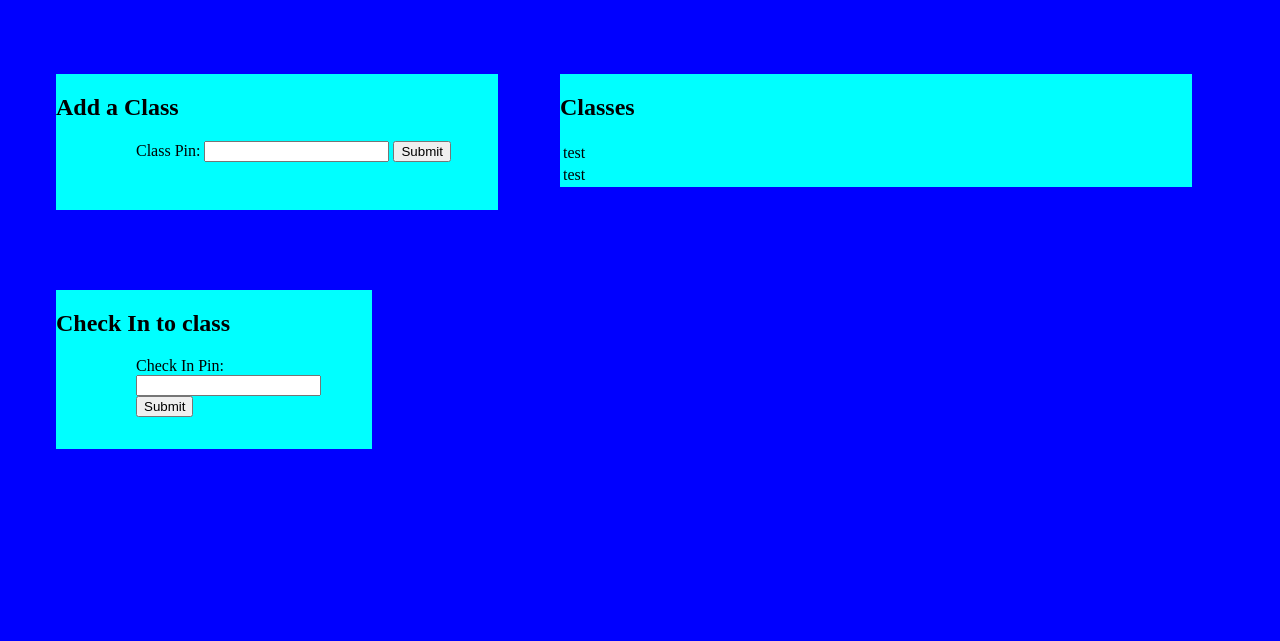
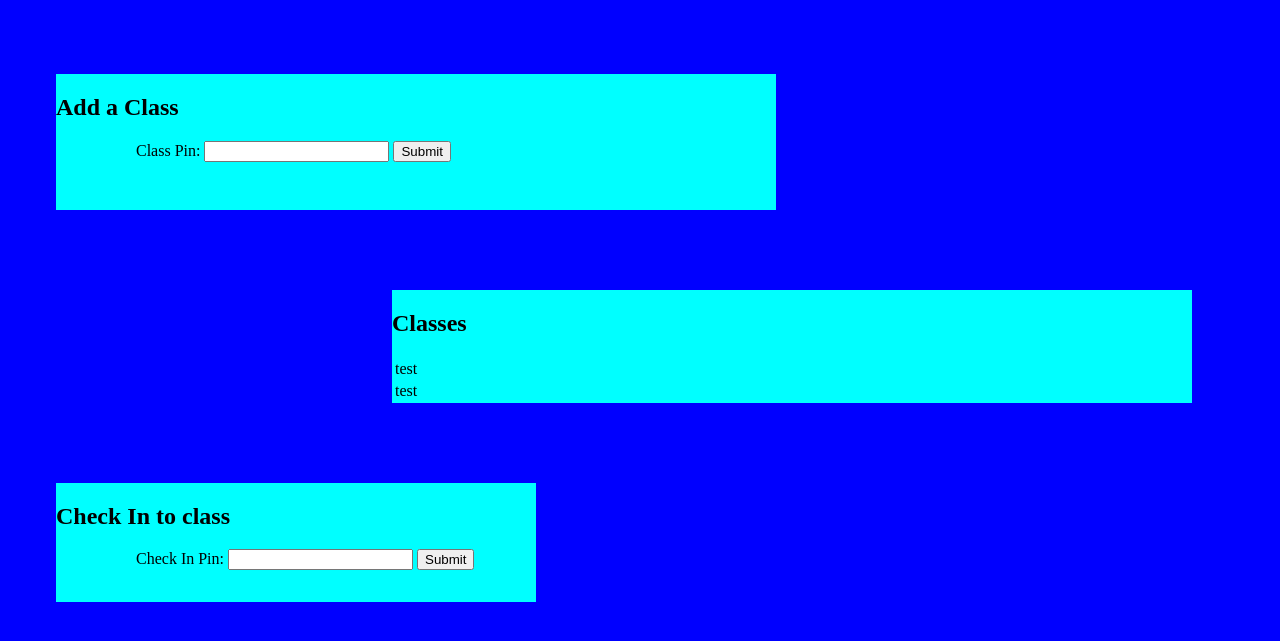
Before and after one commit to eTendance/main, a PHP site: page /eTendence-student.html in a window 1280 px wide. Shown: the part 30-671 px from the top of the page. Run offline with PHP 8.4, Linux system fonts and the light colour scheme.

Commit message:
added spot for professor name on dash board; changed css so that divs remain constant size and contains all the elements.

```diff
--- a/preliminary-GUI-pages/eTendenceProfessor.css
+++ b/preliminary-GUI-pages/eTendenceProfessor.css
@@ -46,11 +46,12 @@ body div h2
 #add
 {
 	float:left;
-	width:35%;
+	width:35em;
 	background-color:salmon;
 	margin-left: 5em;
 	margin-top:5em;
 	padding-bottom:3em;
+	wrap:normal;
 }
 #add div
 {
@@ -102,11 +103,12 @@ body div h2
 #classes
 {
 	float:right;
-	width:25%;
+	width:25em;
 	background-color:salmon;
 	margin-right:5em;
 	margin-top:5em;
 	margin-bottom:5em;
+	wrap:normal;
 }
 #classes ul
 {
--- a/preliminary-GUI-pages/eTendenceStudent.css
+++ b/preliminary-GUI-pages/eTendenceStudent.css
@@ -43,14 +43,14 @@ body
 #add
 {
 	float:left;
-	width:35%;
+	width:45em;
 	background-color:cyan;
 	padding-bottom:3em;
 }
 #classes
 {
 	float:right;
-	width:50%;
+	width:50em;
 	background-color:cyan;
 	margin-right:5em;
 	margin-top:5em;
@@ -61,7 +61,7 @@ body
 	background-color:cyan;
 	float:left;
 	clear:left;
-	width:25%;
+	width:30em;
 }
 body div form
 {
--- a/preliminary-GUI-pages/etendence-professor.html
+++ b/preliminary-GUI-pages/etendence-professor.html
@@ -10,6 +10,7 @@
 			<ul>
 				<img src="" alt="eTendence Logo" id="logoPlacement"/>
 				<li><form action="" method=""><input type="submit" value="Logout"/></form></li>
+				<li><span id="profName">Professor Name</span></li>
 			</ul>
 		</nav>
 		<div id="add">
@@ -54,7 +55,7 @@
 		</div>
 		<div id="classes">
 			<h2>Classes</h2>
-			<form>
+			<form action=""  method="GET">
 			<ul>
 				<li>Test</li>
 				<li><input type="button" value="Stats"/></li>
```
